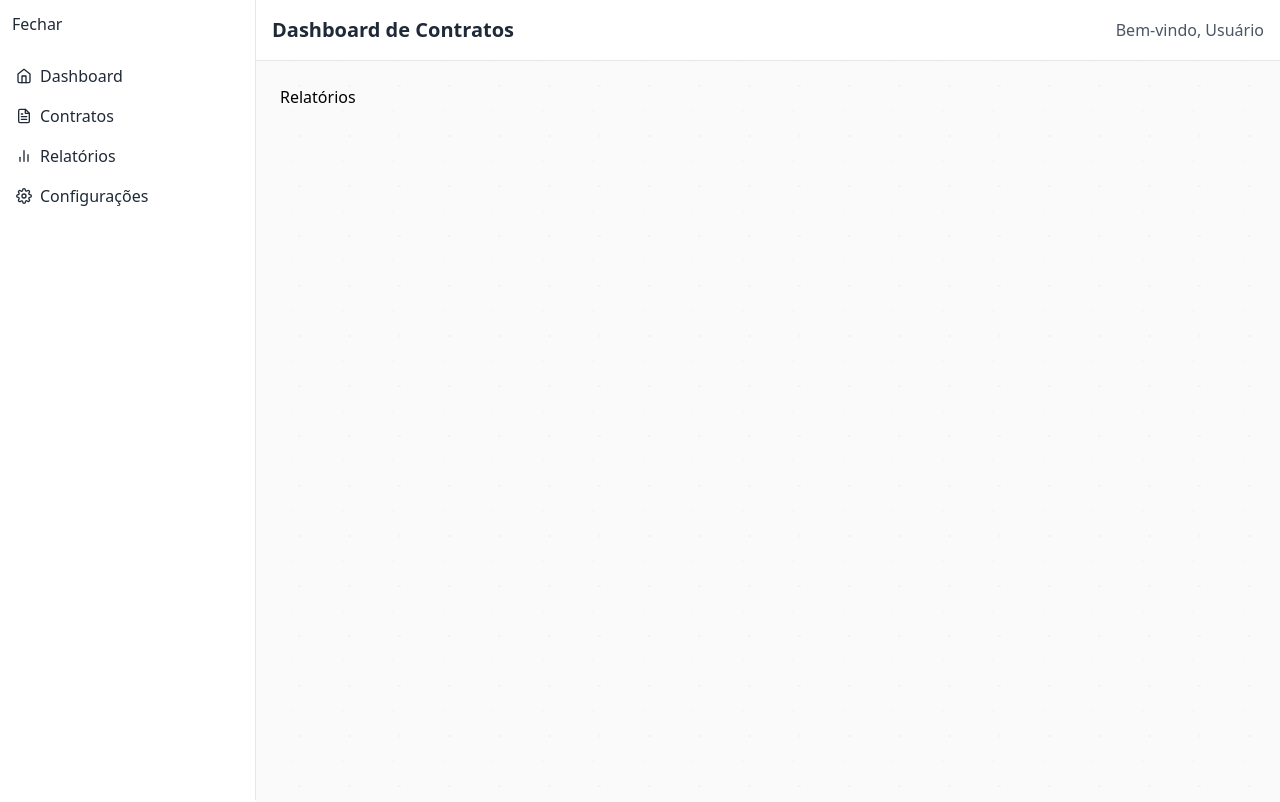
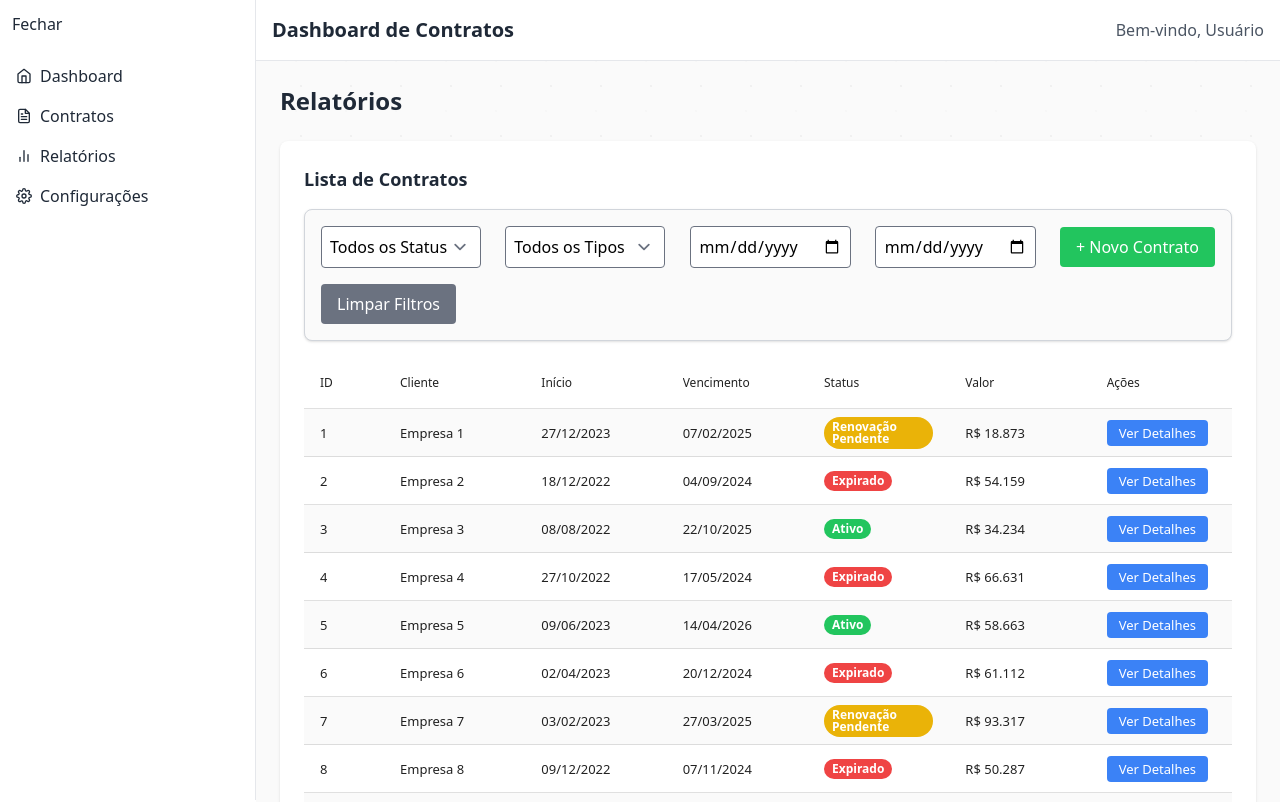
Before and after one commit to albsondev/contract-management-dashboard, a React (Vite) app: page /reports in a window 1280 px wide. Shown: the top 802 px of the page. Built offline with nearby package versions, Linux system fonts and the light colour scheme.

Commit message:
add pages

```diff
--- a/src/app/app.tsx
+++ b/src/app/app.tsx
@@ -2,6 +2,7 @@ import { BrowserRouter as Router, Routes, Route } from "react-router-dom";
 import Layout from "../components/layout/Layout";
 import Dashboard from "../pages/Dashboard";
 import ContractForm from "components/dashboard/ContractForm";
+import Reports from "../pages/Reports";
 
 const App = () => {
   return (
@@ -10,8 +11,8 @@ const App = () => {
         <Routes>
           <Route path="/" element={<Dashboard />} />
           <Route path="/contracts" element={<ContractForm onAddContract={() => {}} />} />
-          <Route path="/reports" element={<div>Relatórios</div>} />
-          <Route path="/settings" element={<div>Configurações ss</div>} />
+          <Route path="/reports" element={<Reports />} />
+          <Route path="/settings" element={<div>Configurações no futuro...</div>} />
         </Routes>
       </Layout>
     </Router>
--- /dev/null
+++ b/src/pages/Reports.tsx
@@ -0,0 +1,18 @@
+import ContractsTable from "../components/dashboard/ContractsTable";
+
+const Reports = () => {
+
+
+
+  return (
+    <div className="space-y-6 w-full">
+      <h2 className="text-2xl font-semibold text-gray-800">Relatórios</h2>
+
+      {/* Tabela de Contratos */}
+      <ContractsTable />
+
+    </div>
+  );
+};
+
+export default Reports;
```
